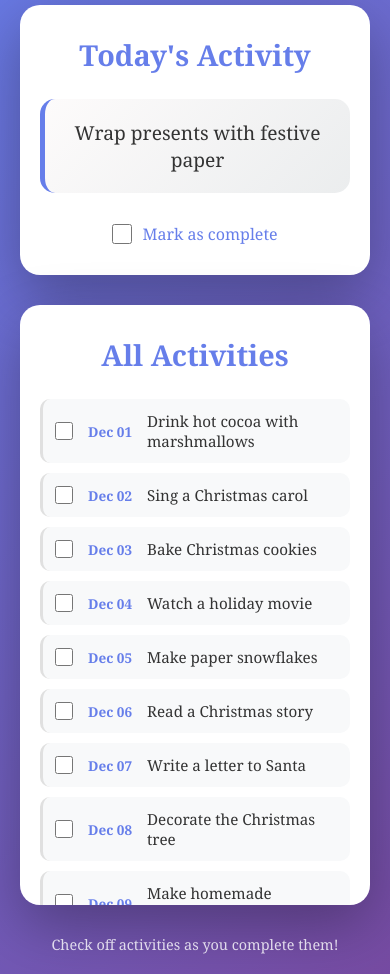
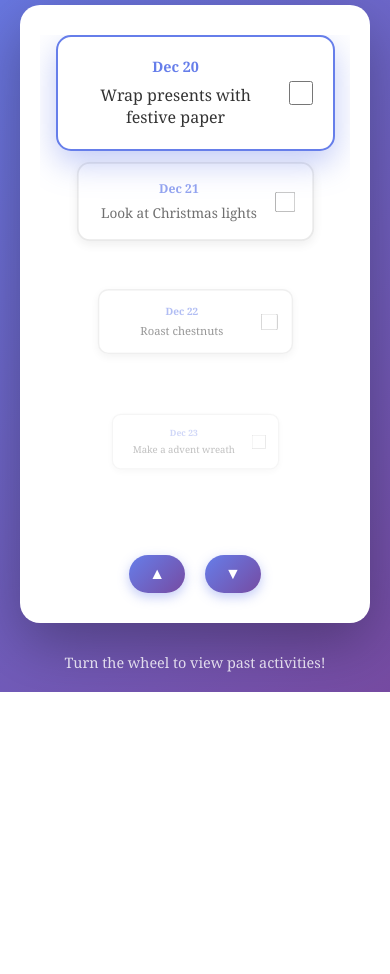
Before and after one commit to bdhamilton/advent, a Flask app: page / in a window 390 px wide. Shown: the part 168-1142 px from the top of the page. After the commit the page ends 860 px from the top, so only its background shows below. Run offline with Flask 3, Linux system fonts and the light colour scheme; some libraries are stand-ins or nearby versions.

Commit message:
Implement Price is Right wheel display for activities
Transform the activities list into an interactive wheel display where:
- Current day's activity is centered and largest
- Past activities fade smaller above it
- Users can rotate the wheel with buttons, mouse wheel, keyboard, or clicks
- Smooth animations and transitions
- Maintains all HTMX functionality for activity completion

Features:
- Wheel viewport with centered activity display
- Scaling and opacity based on distance from center
- Navigation buttons (up/down arrows)
- Mouse wheel scrolling support
- Keyboard navigation (arrow keys)
- Click on any activity to center it
- Auto-scroll to today's activity on load
- Responsive design for mobile devices

```diff
--- a/static/css/style.css
+++ b/static/css/style.css
@@ -150,96 +150,130 @@ footer {
     accent-color: #667eea;
 }
 
-/* Activities list card */
-.activities-list-card {
-    margin-top: 30px;
-    max-height: 600px;
-    overflow-y: auto;
+/* Wheel Container */
+.wheel-container {
+    background: white;
+    border-radius: 20px;
+    padding: 40px 30px;
+    box-shadow: 0 20px 60px rgba(0, 0, 0, 0.3);
+    animation: slideIn 0.5s ease-out;
+    position: relative;
+    overflow: hidden;
 }
 
-.activities-list {
+.wheel-viewport {
+    position: relative;
+    height: 600px;
+    overflow: hidden;
+    margin-bottom: 20px;
+}
+
+.wheel-items {
+    position: relative;
+    height: 100%;
     display: flex;
     flex-direction: column;
-    gap: 10px;
+    align-items: center;
+    transition: transform 0.5s cubic-bezier(0.4, 0.0, 0.2, 1);
 }
 
-.activity-item {
-    padding: 12px;
-    background: #f8f9fa;
-    border-radius: 10px;
-    transition: all 0.3s ease;
-    border-left: 3px solid #e0e0e0;
+.wheel-item {
+    position: absolute;
+    width: 90%;
+    max-width: 500px;
+    padding: 20px;
+    background: white;
+    border-radius: 15px;
+    transition: all 0.5s cubic-bezier(0.4, 0.0, 0.2, 1);
+    border: 2px solid #e0e0e0;
+    box-shadow: 0 4px 12px rgba(0, 0, 0, 0.1);
+    cursor: pointer;
 }
 
-.activity-item:hover {
-    background: #f0f0f0;
-    transform: translateX(5px);
+.wheel-item.today {
+    border-color: #667eea;
+    box-shadow: 0 8px 24px rgba(102, 126, 234, 0.3);
 }
 
-.activity-item.today {
-    background: linear-gradient(135deg, #fdfbfb 0%, #ebedee 100%);
-    border-left: 3px solid #667eea;
-    box-shadow: 0 2px 8px rgba(102, 126, 234, 0.2);
+.wheel-item.completed {
+    opacity: 0.7;
 }
 
-.activity-item.completed {
-    opacity: 0.6;
+.wheel-item.completed .activity-text {
+    text-decoration: line-through;
 }
 
-.activity-item.completed .activity-text {
-    text-decoration: line-through;
+.wheel-item-content {
+    display: flex;
+    justify-content: space-between;
+    align-items: center;
+    gap: 15px;
+}
+
+.activity-info {
+    flex: 1;
+    display: flex;
+    flex-direction: column;
+    gap: 8px;
 }
 
 .activity-checkbox-form {
     width: 100%;
 }
 
-.activity-checkbox-label {
-    display: flex;
-    align-items: center;
-    gap: 12px;
-    cursor: pointer;
-    width: 100%;
-}
-
-.activity-checkbox-label input[type="checkbox"] {
-    width: 18px;
-    height: 18px;
-    cursor: pointer;
-    accent-color: #667eea;
-    flex-shrink: 0;
-}
-
 .activity-date {
     font-weight: bold;
     color: #667eea;
-    min-width: 60px;
-    font-size: 0.9em;
+    font-size: 1em;
+    display: block;
 }
 
 .activity-text {
-    text-align: left;
     color: #333;
-    flex: 1;
+    font-size: 1.2em;
+    line-height: 1.4;
 }
 
-/* Scrollbar styling */
-.activities-list-card::-webkit-scrollbar {
-    width: 8px;
+.wheel-checkbox-label {
+    display: flex;
+    align-items: center;
+    cursor: pointer;
 }
 
-.activities-list-card::-webkit-scrollbar-track {
-    background: #f1f1f1;
-    border-radius: 10px;
+.wheel-checkbox-label input[type="checkbox"] {
+    width: 24px;
+    height: 24px;
+    cursor: pointer;
+    accent-color: #667eea;
 }
 
-.activities-list-card::-webkit-scrollbar-thumb {
-    background: #667eea;
-    border-radius: 10px;
+/* Wheel Navigation */
+.wheel-navigation {
+    display: flex;
+    justify-content: center;
+    gap: 20px;
+    margin-top: 20px;
 }
 
-.activities-list-card::-webkit-scrollbar-thumb:hover {
-    background: #764ba2;
+.wheel-nav-btn {
+    background: linear-gradient(135deg, #667eea 0%, #764ba2 100%);
+    color: white;
+    border: none;
+    padding: 12px 30px;
+    font-size: 1.2em;
+    border-radius: 50px;
+    cursor: pointer;
+    transition: all 0.3s ease;
+    box-shadow: 0 4px 12px rgba(102, 126, 234, 0.4);
+}
+
+.wheel-nav-btn:hover {
+    transform: translateY(-2px);
+    box-shadow: 0 6px 16px rgba(102, 126, 234, 0.6);
+}
+
+.wheel-nav-btn:active {
+    transform: translateY(0);
 }
 
 /* Responsive design */
@@ -248,8 +282,12 @@ footer {
         font-size: 2em;
     }
 
-    .calendar-card {
+    .wheel-container {
         padding: 30px 20px;
+    }
+
+    .wheel-viewport {
+        height: 500px;
     }
 
     .activity {
@@ -263,11 +301,15 @@ footer {
     }
 
     .activity-date {
-        min-width: 50px;
-        font-size: 0.85em;
+        font-size: 0.9em;
     }
 
     .activity-text {
-        font-size: 0.95em;
+        font-size: 1em;
+    }
+
+    .wheel-nav-btn {
+        padding: 10px 20px;
+        font-size: 1em;
     }
 }
--- /dev/null
+++ b/static/js/wheel.js
@@ -0,0 +1,147 @@
+class ActivityWheel {
+    constructor() {
+        this.wheelItems = document.getElementById('wheel-items');
+        this.items = Array.from(document.querySelectorAll('.wheel-item'));
+        this.currentIndex = this.findTodayIndex();
+        this.itemHeight = 120; // Base height for spacing
+
+        this.init();
+    }
+
+    findTodayIndex() {
+        const todayItem = this.items.findIndex(item => item.classList.contains('today'));
+        return todayItem >= 0 ? todayItem : this.items.length - 1;
+    }
+
+    init() {
+        // Set up navigation buttons
+        document.getElementById('wheel-prev').addEventListener('click', () => this.rotate(-1));
+        document.getElementById('wheel-next').addEventListener('click', () => this.rotate(1));
+
+        // Support mouse wheel scrolling
+        this.wheelItems.addEventListener('wheel', (e) => {
+            e.preventDefault();
+            const direction = e.deltaY > 0 ? 1 : -1;
+            this.rotate(direction);
+        }, { passive: false });
+
+        // Support clicking on items to select them
+        this.items.forEach((item, index) => {
+            item.addEventListener('click', (e) => {
+                // Don't interfere with checkbox clicks
+                if (!e.target.closest('input[type="checkbox"]')) {
+                    const diff = index - this.currentIndex;
+                    if (diff !== 0) {
+                        this.currentIndex = index;
+                        this.updateWheel();
+                    }
+                }
+            });
+        });
+
+        // Support keyboard navigation
+        document.addEventListener('keydown', (e) => {
+            if (e.key === 'ArrowUp') {
+                e.preventDefault();
+                this.rotate(-1);
+            } else if (e.key === 'ArrowDown') {
+                e.preventDefault();
+                this.rotate(1);
+            }
+        });
+
+        // Initial render
+        this.updateWheel();
+
+        // Listen for HTMX updates to refresh wheel
+        document.body.addEventListener('htmx:afterSwap', () => {
+            // Re-query items in case they were updated
+            this.items = Array.from(document.querySelectorAll('.wheel-item'));
+            this.updateWheel();
+        });
+    }
+
+    rotate(direction) {
+        this.currentIndex += direction;
+
+        // Clamp to valid range
+        if (this.currentIndex < 0) {
+            this.currentIndex = 0;
+        } else if (this.currentIndex >= this.items.length) {
+            this.currentIndex = this.items.length - 1;
+        }
+
+        this.updateWheel();
+    }
+
+    updateWheel() {
+        const viewportHeight = this.wheelItems.parentElement.offsetHeight;
+        const centerY = viewportHeight / 2;
+
+        this.items.forEach((item, index) => {
+            const offset = index - this.currentIndex;
+            const posY = centerY + (offset * this.itemHeight);
+
+            // Calculate scale and opacity based on distance from center
+            const distance = Math.abs(offset);
+            let scale, opacity, zIndex;
+
+            if (distance === 0) {
+                // Center item - largest
+                scale = 1;
+                opacity = 1;
+                zIndex = 100;
+            } else if (distance === 1) {
+                scale = 0.85;
+                opacity = 0.7;
+                zIndex = 90;
+            } else if (distance === 2) {
+                scale = 0.7;
+                opacity = 0.5;
+                zIndex = 80;
+            } else if (distance === 3) {
+                scale = 0.6;
+                opacity = 0.3;
+                zIndex = 70;
+            } else {
+                scale = 0.5;
+                opacity = 0.15;
+                zIndex = 60;
+            }
+
+            // Apply transforms
+            item.style.transform = `translateY(${posY - centerY}px) scale(${scale})`;
+            item.style.opacity = opacity;
+            item.style.zIndex = zIndex;
+            item.style.pointerEvents = distance > 3 ? 'none' : 'auto';
+
+            // Update visual state for center item
+            if (distance === 0) {
+                item.style.boxShadow = '0 12px 32px rgba(102, 126, 234, 0.4)';
+            } else {
+                if (item.classList.contains('today')) {
+                    item.style.boxShadow = '0 8px 24px rgba(102, 126, 234, 0.3)';
+                } else {
+                    item.style.boxShadow = '0 4px 12px rgba(0, 0, 0, 0.1)';
+                }
+            }
+        });
+
+        // Update button states
+        const prevBtn = document.getElementById('wheel-prev');
+        const nextBtn = document.getElementById('wheel-next');
+
+        prevBtn.disabled = this.currentIndex === 0;
+        nextBtn.disabled = this.currentIndex === this.items.length - 1;
+
+        prevBtn.style.opacity = prevBtn.disabled ? '0.5' : '1';
+        nextBtn.style.opacity = nextBtn.disabled ? '0.5' : '1';
+        prevBtn.style.cursor = prevBtn.disabled ? 'not-allowed' : 'pointer';
+        nextBtn.style.cursor = nextBtn.disabled ? 'not-allowed' : 'pointer';
+    }
+}
+
+// Initialize the wheel when DOM is ready
+document.addEventListener('DOMContentLoaded', () => {
+    new ActivityWheel();
+});
--- a/templates/index.html
+++ b/templates/index.html
@@ -15,33 +15,13 @@
         </header>
 
         <main>
-            <div class="calendar-card">
-                <h2>Today's Activity</h2>
-                <div class="activity-container">
-                    <div class="activity" id="activity">{{ activity }}</div>
-                    <form method="POST" action="/toggle-activity" class="checkbox-form"
-                          id="today-activity-form"
-                          hx-post="/toggle-activity"
-                          hx-target="#today-activity-form"
-                          hx-swap="outerHTML">
-                        <input type="hidden" name="activity" value="{{ activity }}">
-                        <label class="checkbox-label">
-                            <input type="checkbox"
-                                   name="completed"
-                                   {% if activity in completed %}checked{% endif %}
-                                   onchange="this.closest('form').dispatchEvent(new Event('submit', {bubbles: true, cancelable: true}))">
-                            <span>Mark as complete</span>
-                        </label>
-                    </form>
-                </div>
-            </div>
-
-            <div class="calendar-card activities-list-card">
-                <h2>All Activities</h2>
-                <div class="activities-list">
+            <div class="wheel-container">
+                <div class="wheel-viewport">
+                    <div class="wheel-items" id="wheel-items">
                         {% for item in activities_list %}
-                    <div class="activity-item {% if item.is_today %}today{% endif %} {% if item.completed %}completed{% endif %}"
-                         id="activity-item-{{ loop.index0 }}">
+                        <div class="wheel-item {% if item.is_today %}today{% endif %} {% if item.completed %}completed{% endif %}"
+                             id="activity-item-{{ loop.index0 }}"
+                             data-index="{{ loop.index0 }}">
                             <form method="POST" action="/toggle-activity" class="activity-checkbox-form"
                                   id="activity-form-{{ loop.index0 }}"
                                   hx-post="/toggle-activity"
@@ -49,23 +29,33 @@
                                   hx-swap="outerHTML">
                                 <input type="hidden" name="activity" value="{{ item.text }}">
                                 <input type="hidden" name="index" value="{{ loop.index0 }}">
-                            <label class="activity-checkbox-label">
+                                <div class="wheel-item-content">
+                                    <div class="activity-info">
+                                        <span class="activity-date">{{ item.date.strftime('%b %d') }}</span>
+                                        <span class="activity-text">{{ item.text }}</span>
+                                    </div>
+                                    <label class="wheel-checkbox-label">
                                         <input type="checkbox"
                                                {% if item.completed %}checked{% endif %}
                                                onchange="this.closest('form').dispatchEvent(new Event('submit', {bubbles: true, cancelable: true}))">
-                                <span class="activity-date">{{ item.date.strftime('%b %d') }}</span>
-                                <span class="activity-text">{{ item.text }}</span>
                                     </label>
+                                </div>
                             </form>
                         </div>
                         {% endfor %}
                     </div>
                 </div>
+                <div class="wheel-navigation">
+                    <button class="wheel-nav-btn" id="wheel-prev">▲</button>
+                    <button class="wheel-nav-btn" id="wheel-next">▼</button>
+                </div>
+            </div>
         </main>
 
         <footer>
-            <p>Check off activities as you complete them!</p>
+            <p>Turn the wheel to view past activities!</p>
         </footer>
     </div>
+    <script src="{{ url_for('static', filename='js/wheel.js') }}"></script>
 </body>
 </html>
```
Also changed, not shown: templates/_activity_item.html (+14 -9 lines). Lines whose indentation alone changed are shown as unchanged.
